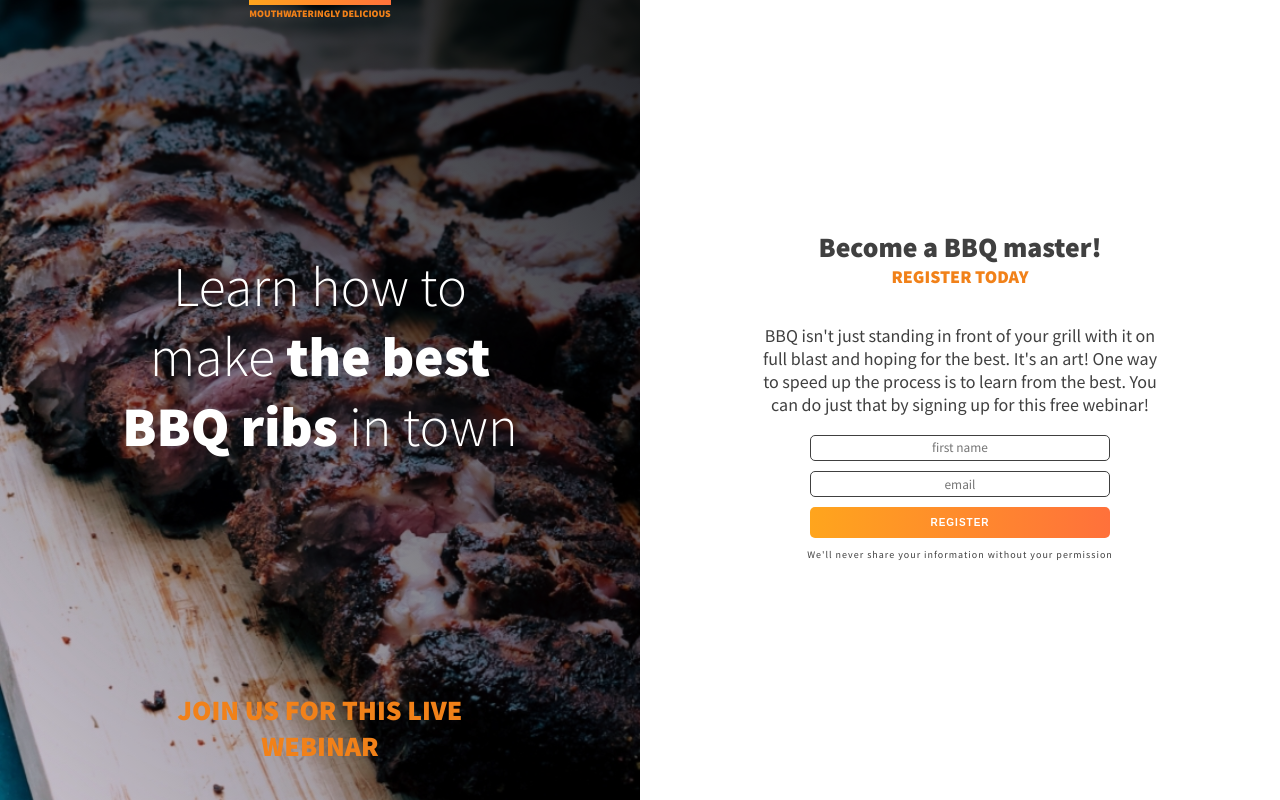
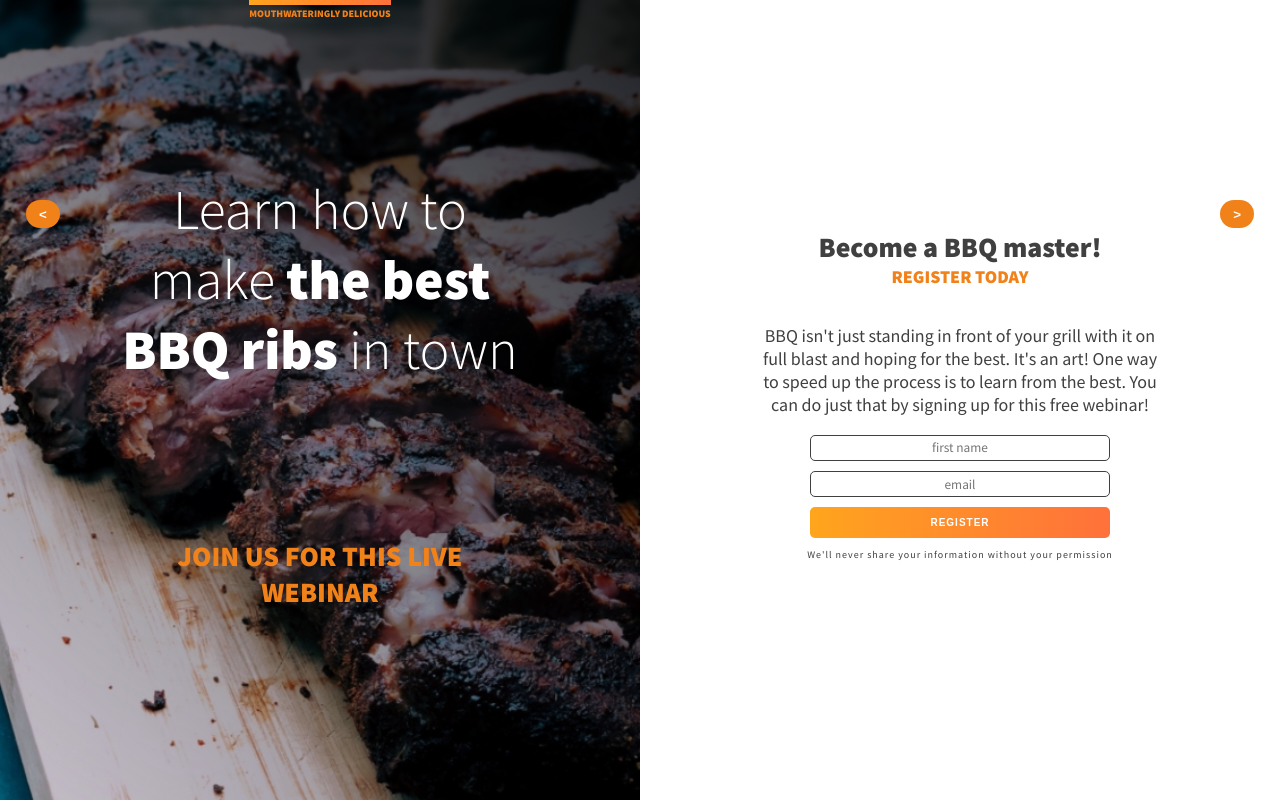
Before and after one commit to prabh-sharan/BBQ-Master-webpage, a plain HTML site: page index.html in a window 1280 px wide. Drawn offline with Linux system fonts and the light colour scheme.

Commit message:
added-buttons

```diff
--- a/css/styles.css
+++ b/css/styles.css
@@ -79,7 +79,43 @@ strong { font-weight: 900; }
     flex-direction: column;
     justify-content: space-between;
     min-height: 50vh;
+
 }
+
+/* Intro section -carousal  */
+
+
+.prevBtnCarousal,
+.nextBtnCarousal{
+    padding: 0.5em 1em;
+    border: none;
+    border-radius:15px;
+    background:#F18119;
+    color: #fff;
+    font-weight: bolder;
+    cursor: pointer;
+
+}
+.prevBtnCarousal:hover,
+.prevBtnCarousal:focus,
+.nextBtnCarousal:hover,
+.nextBtnCarousal:focus{
+    background:#767b91;
+    transform: scale(1.1);
+    transition: transform 250ms;
+}
+.prevBtnCarousal{
+    position: absolute;
+    left: 2%;
+    top:25%;
+}
+
+.nextBtnCarousal{
+    position: absolute;
+    right: 2%;
+    top:25%;
+}
+
 
 
 /* =================
@@ -91,8 +127,7 @@ strong { font-weight: 900; }
 }
 
 
-
-.intro > *,
+.intro >*,
 .main-content > * {
     max-width: 400px;
     margin-left: auto;
--- a/index.html
+++ b/index.html
@@ -1,5 +1,4 @@
 <!DOCTYPE html>
-
 <html>
     <head>
         <meta charset="UTF-8">
@@ -14,12 +13,20 @@
             <h1>Learn how to make <strong>the best BBQ ribs</strong> in town</h1>
             <p>Join us for this live webinar</p>
             <p class="top-text">Mouthwateringly delicious</p>
+
+            <div class="btnSecondary">
+                <button  id="prevBtnCarousal" class="prevBtnCarousal"><</button>
+                <button  id="nextBtnCarousal" class="nextBtnCarousal">></button>
+            </div>
+
         </div>
 
         <div id="updateMain" class="main-content">
             <h2>Become a BBQ master! </h2>
             <p>Register Today</p>
-            <p>BBQ isn't just standing in front of your grill with it on full blast and hoping for the best. It's an art! One way to speed up the process is to learn from the best. You can do just that by signing up for this free webinar!</p>
+            <p>BBQ isn't just standing in front of your grill with it on full blast and hoping for the best.
+             It's an art! One way to speed up the process is to learn from the best.
+            You can do just that by signing up for this free webinar!</p>
 
             <form id="emailCollector" class="email-collector" action="#" method="POST">
                 <input name="firstName" type="text" required placeholder="first name">
```
